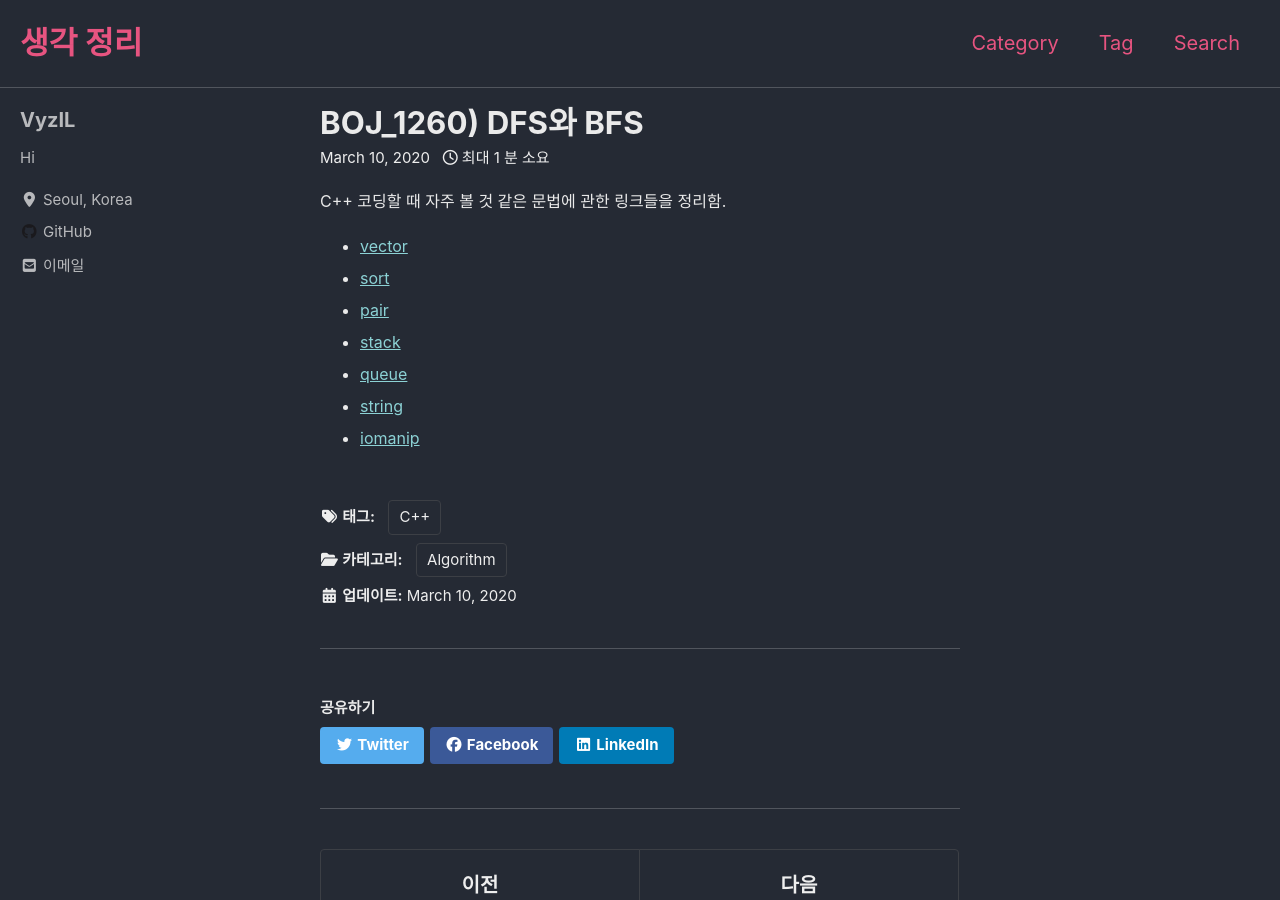
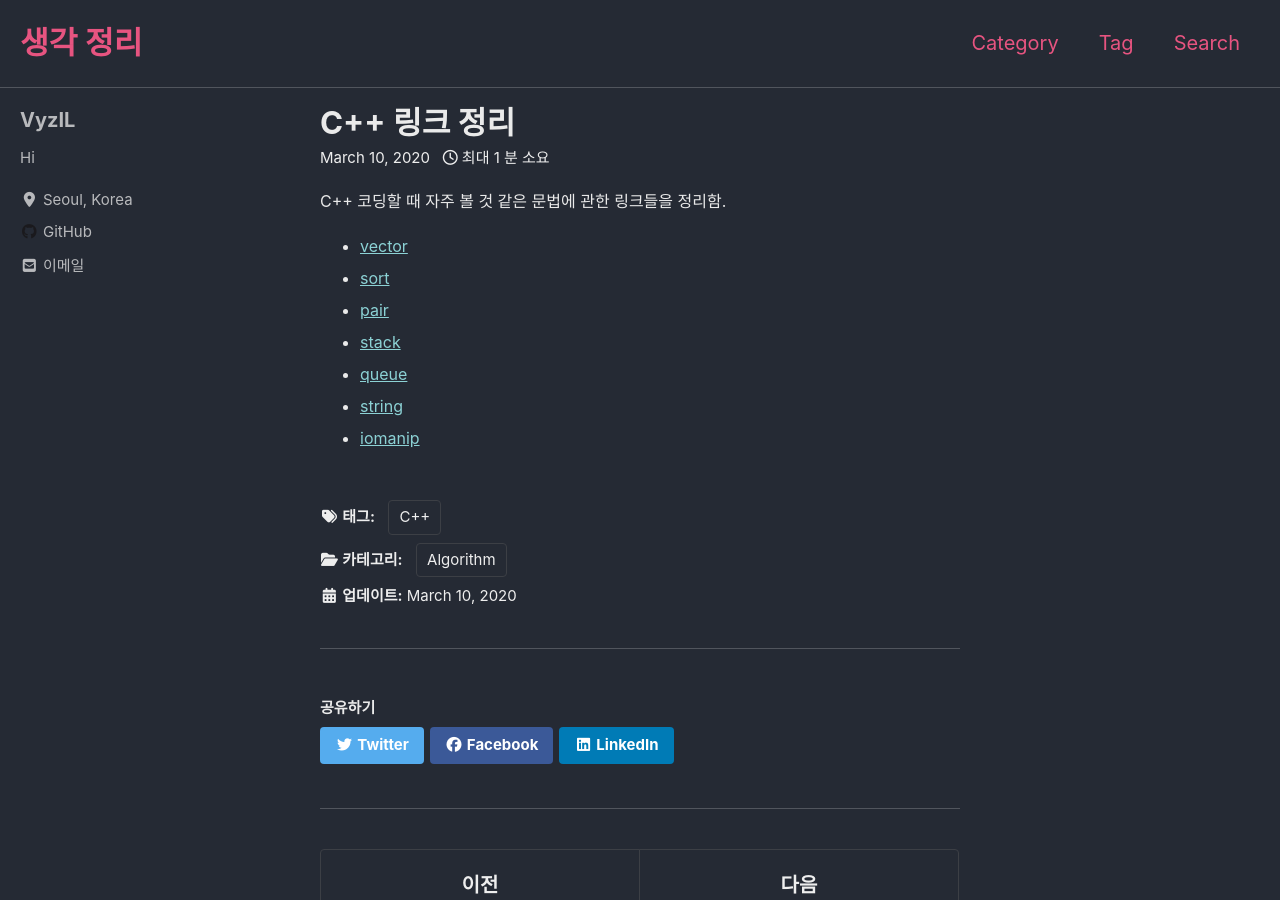
Before and after one commit to vyzil/vyzil.github.io, a Jekyll site: the page built from _posts/Algorithm/2020-03-10-CPP.md, in a window 1280 px wide and 900 px high. Built offline with Jekyll 4.4.1, drawn with Linux system fonts in a browser that asks for light colours; cached includes are drawn as plain includes; nearby versions of some CDN libraries; some web fonts are replaced.

Commit message:
Update 2020-03-10-CPP.md
Typo

```diff
--- a/_posts/Algorithm/2020-03-10-CPP.md
+++ b/_posts/Algorithm/2020-03-10-CPP.md
@@ -1,5 +1,5 @@
 ---
-title: BOJ_1260) DFS와 BFS
+title: C++ 링크 정리
 category:
     - Algorithm
 tags:
```
